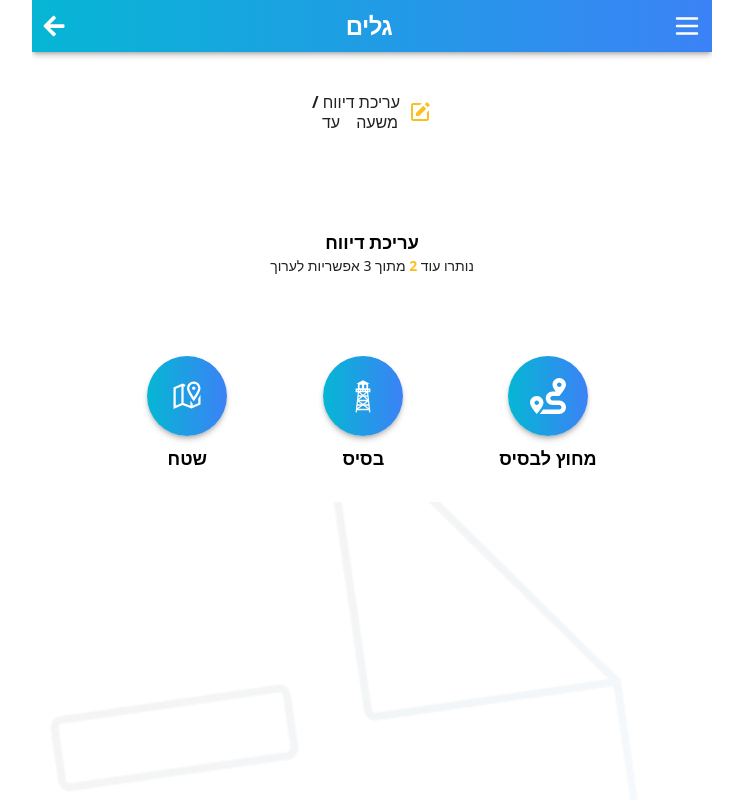
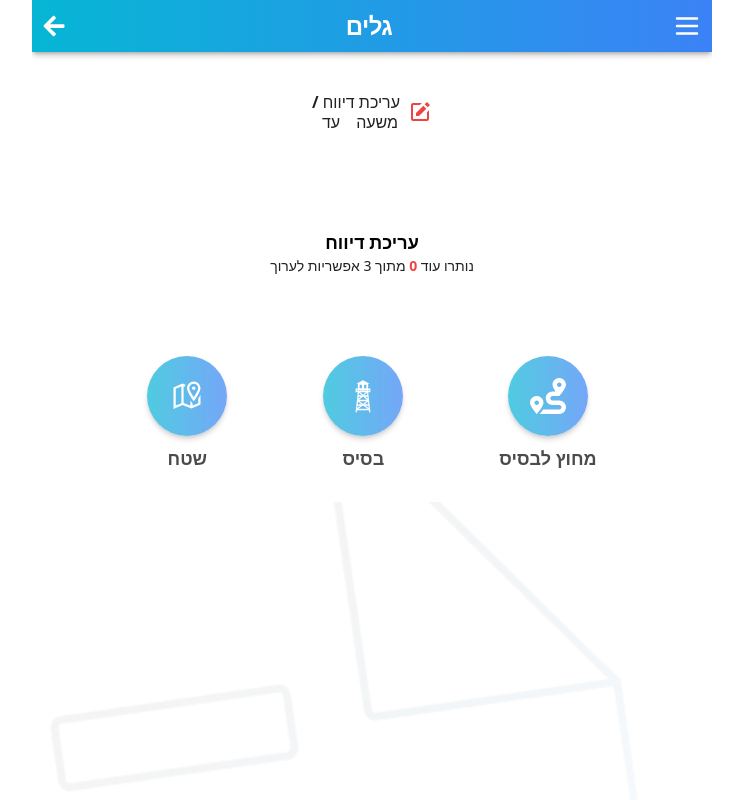
Before and after one commit to Rosenfeld99/Client_Monitoring_System_IDF, a React (Vite) app: page /ReportEdit/1 in a window 1280 px wide. Shown: the top 800 px of the page, without its empty margins (268-1011 px from the left). Built offline with nearby package versions, Linux system fonts and the light colour scheme.

Commit message:
disable btns is couret edied is zero

```diff
--- a/src/components/admin/solidersReports/CommandLastReports.jsx
+++ b/src/components/admin/solidersReports/CommandLastReports.jsx
@@ -56,7 +56,7 @@ function CommandLastReports() {
                             </div>
                             <div className=" flex items-center justify-between w-full">
                                 <div className=" w-full rounded-3xl flex flex-row gap-2 items-center justify-strat text-4xl">
-                                    <div className="gradient-bg-dark text-white z-50 text-4xl gradient-bg-light w-16 h-16 flex items-center justify-center rounded-full">
+                                    <div className="gradient-bg-dark text-white z-30 text-4xl gradient-bg-light w-16 h-16 flex items-center justify-center rounded-full">
                                         {/* {innerIcon(item?.value)} */}
                                         <GrDocumentTest />
                                     </div>
--- a/src/components/admin/solidersReports/SoldiersClassReport.jsx
+++ b/src/components/admin/solidersReports/SoldiersClassReport.jsx
@@ -74,7 +74,7 @@ function SoldiersClassReport({ usersSelected }) {
                                         </div>
                                         <div className=" flex items-center justify-between w-full">
                                             <div className=" w-full rounded-3xl flex flex-row gap-2 items-center justify-strat text-4xl">
-                                                <div className="gradient-bg-dark text-white z-50 text-4xl gradient-bg-light w-16 h-16 flex items-center justify-center rounded-full">
+                                                <div className="gradient-bg-dark text-white z-30 text-4xl gradient-bg-light w-16 h-16 flex items-center justify-center rounded-full">
                                                     {/* {innerIcon(item?.value)} */}
                                                     <GrDocumentTest />
                                                 </div>
--- a/src/pages/doc/ReportEdit.jsx
+++ b/src/pages/doc/ReportEdit.jsx
@@ -1,17 +1,17 @@
 import React, { useEffect, useState } from 'react'
 import BACKPAPER from "/backPaper.png"
-import { IoCheckmarkCircleOutline } from 'react-icons/io5'
 import TransitionPage from '../../animation/TransitionPage'
 import { useNavigate, useSearchParams } from 'react-router-dom'
 import { SYSTEMSTRACT } from '../../db/systemStract'
 import { BiSolidEdit } from 'react-icons/bi'
 import useUser from '../../hooks/useUser'
 import Navbar from '../../components/Menu/Navbar'
+import { useToast } from '../../utils/Toasttify/ToastManager'
 
 const ReportEdit = ({ }) => {
   const navigation = useNavigate()
+  const showToast = useToast();
   const { isEdit, activeIsEdit } = useUser()
-
 
   const handleStartReport = () => {
 
@@ -19,7 +19,10 @@ const ReportEdit = ({ }) => {
 
   // <GiTowerFlag />
 
+  const counterOfEdit = 0
   const [searchParams] = useSearchParams()
+
+  if (counterOfEdit == 0) showToast('error',  "): אין אפשרות לערוך ")
 
   useEffect(() => {
     searchParams.get('s')
@@ -33,7 +36,6 @@ const ReportEdit = ({ }) => {
   console.log(isEdit);
 
 
-  const counterOfEdit = 2
 
 
   const handleNavigation = (item) => {
@@ -54,7 +56,7 @@ const ReportEdit = ({ }) => {
 
         <Navbar />
         <div className="flex gap-2 self-center px-5 mt-10 leading-5 text-center text-light_neutral dark:text-dark_accent_content">
-          <BiSolidEdit className={`text-2xl mt-2 ${counterOfEdit == 1 ? "text-red-500" : counterOfEdit == 2 ? "text-amber-400" : "text-green-500"}`} />
+          <BiSolidEdit className={`text-2xl mt-2 ${counterOfEdit == 1 || counterOfEdit == 0 ? "text-red-500" : counterOfEdit == 2 ? "text-amber-400" : "text-green-500"}`} />
           <div className="grow my-auto text-md">
             עריכת דיווח {" "}
             <span className="font-semibold text-light_neutral dark:text-dark_accent_content">{searchParams.get('s')}/{searchParams.get('location')}</span>{" "}
@@ -75,15 +77,15 @@ const ReportEdit = ({ }) => {
               עריכת דיווח
             </div>
             <div className="w-full text-sm text-light_neutral dark:text-dark_accent_content">
-              נותרו עוד <span className={` font-bold ${counterOfEdit == 1 ? "text-red-500" : counterOfEdit == 2 ? "text-amber-400" : "text-green-500"}`}>{counterOfEdit}</span> מתוך 3 אפשריות לערוך
+              נותרו עוד <span className={` font-bold ${counterOfEdit == 1 || counterOfEdit == 0 ? "text-red-500" : counterOfEdit == 2 ? "text-amber-400" : "text-green-500"}`}>{counterOfEdit}</span> מתוך 3 אפשריות לערוך
             </div>
           </div>
 
           {/* List option */}
           <div className=" flex flex-wrap items-center justify-center gap-x-24 gap-y-20">
             {SYSTEMSTRACT?.map((item, index) => (
-              <button onClick={() => { isEdit ? handleNavigation(item) : navigation(`/startReport/${item?.value}`) }} key={index} className=" flex flex-col items-center justify-center gap-2">
-                <div className="gradient-bg-dark gradient-bg-light shadow-md shadow-[#0000003d] dark:shadow-[#000000] w-20 h-20 rounded-full flex items-center justify-center text-white text-4xl">{item?.icon}</div>
+              <button disabled={counterOfEdit == 0} onClick={() => { isEdit ? handleNavigation(item) : navigation(`/startReport/${item?.value}`) }} key={index} className={` flex flex-col items-center justify-center gap-2 ${counterOfEdit == 0 && 'opacity-70'}`}>
+                <div className={`${counterOfEdit == 0 ? "gradient-bg-dark gradient-bg-light" : "gradient-bg-dark gradient-bg-light"} shadow-md shadow-[#0000003d] dark:shadow-[#000000] w-20 h-20 rounded-full flex items-center justify-center text-white text-4xl`}>{item?.icon}</div>
                 <div className="text-lg font-bold">{item?.name}</div>
               </button>
             ))}
```
